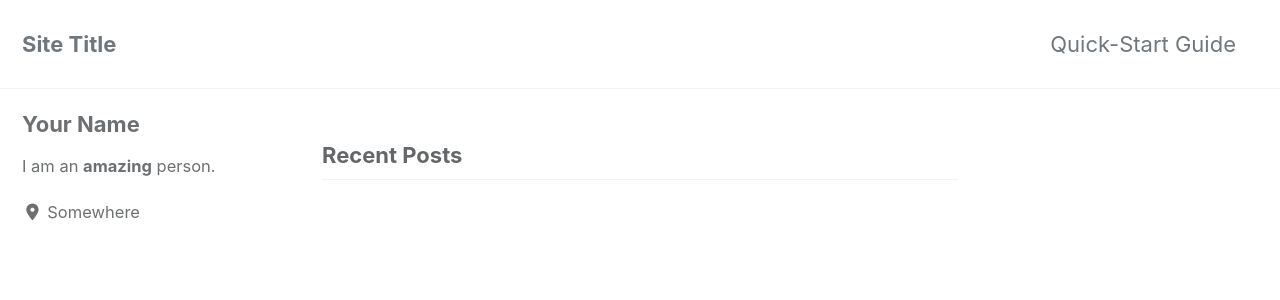
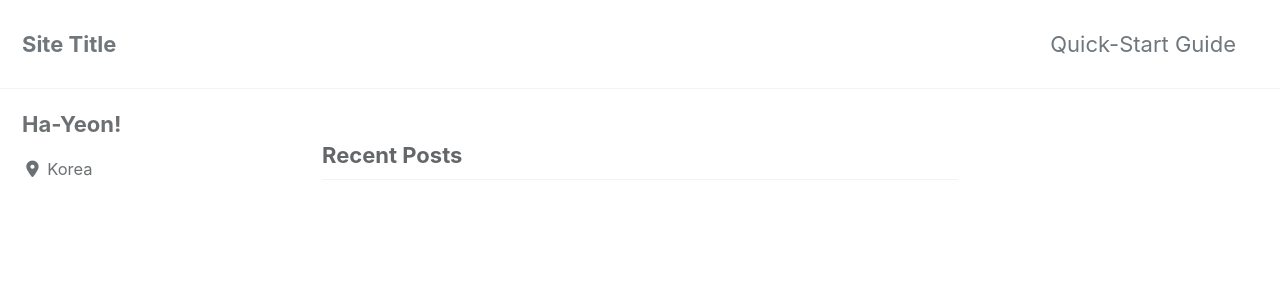
Before and after one commit to hayeon123/.github.io, a Jekyll site: the page built from index.html, in a window 1280 px wide and 900 px high. Shown: the top 300 px of the window. Built offline with Jekyll 4.4.1, drawn with Linux system fonts in a browser that asks for light colours; cached includes are drawn as plain includes; nearby versions of some CDN libraries; the list of posts is cut into pages by our own code.

Commit message:
change name

```diff
--- a/_config.yml
+++ b/_config.yml
@@ -93,10 +93,10 @@ analytics:
 
 # Site Author
 author:
-  name             : "Your Name"
+  name             : "Ha-Yeon!"
   avatar           : # path of avatar image, e.g. "/assets/images/bio-photo.jpg"
-  bio              : "I am an **amazing** person."
-  location         : "Somewhere"
+  bio              : ""
+  location         : "Korea"
   email            :
   links:
     - label: "Email"
```
